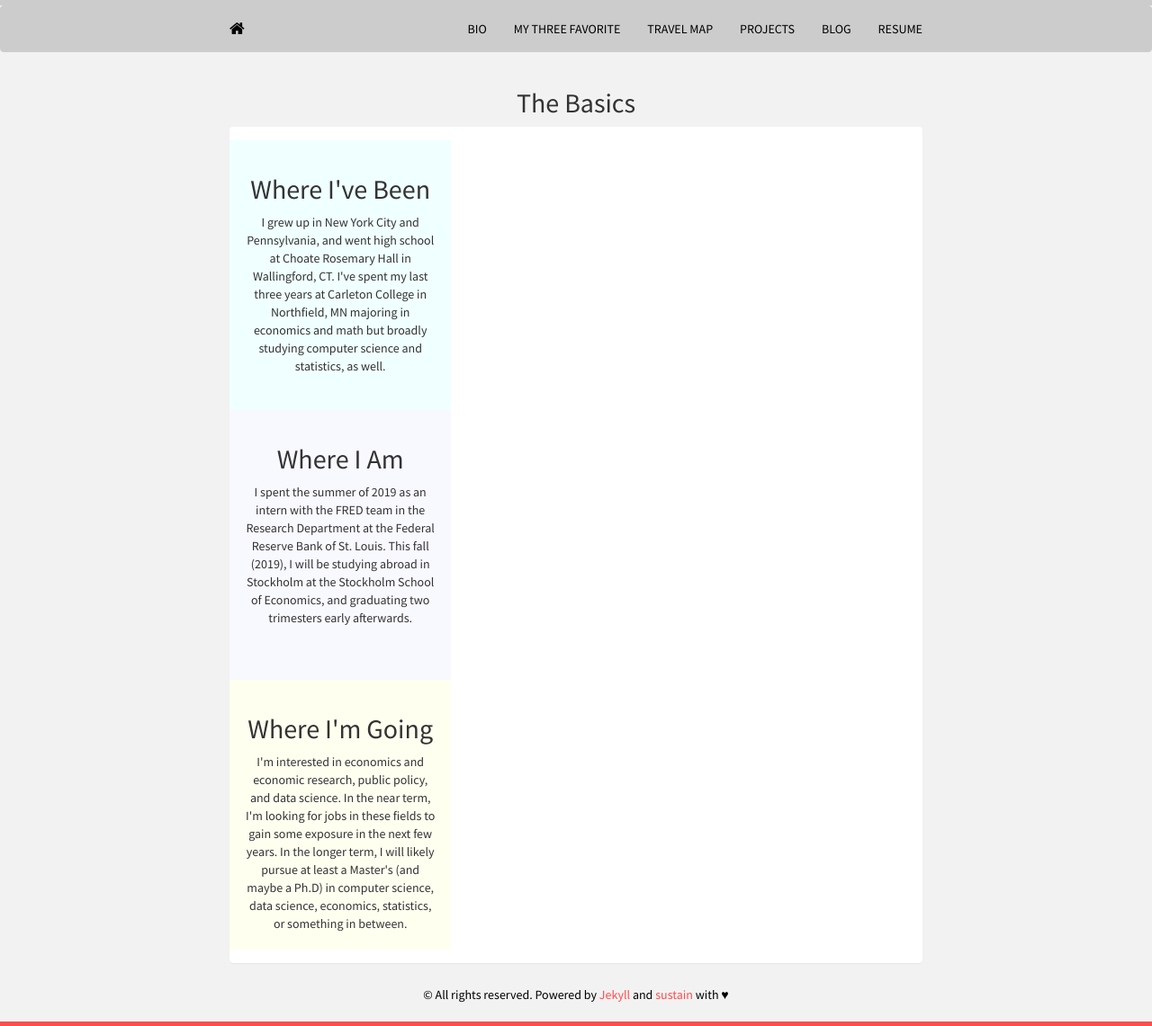
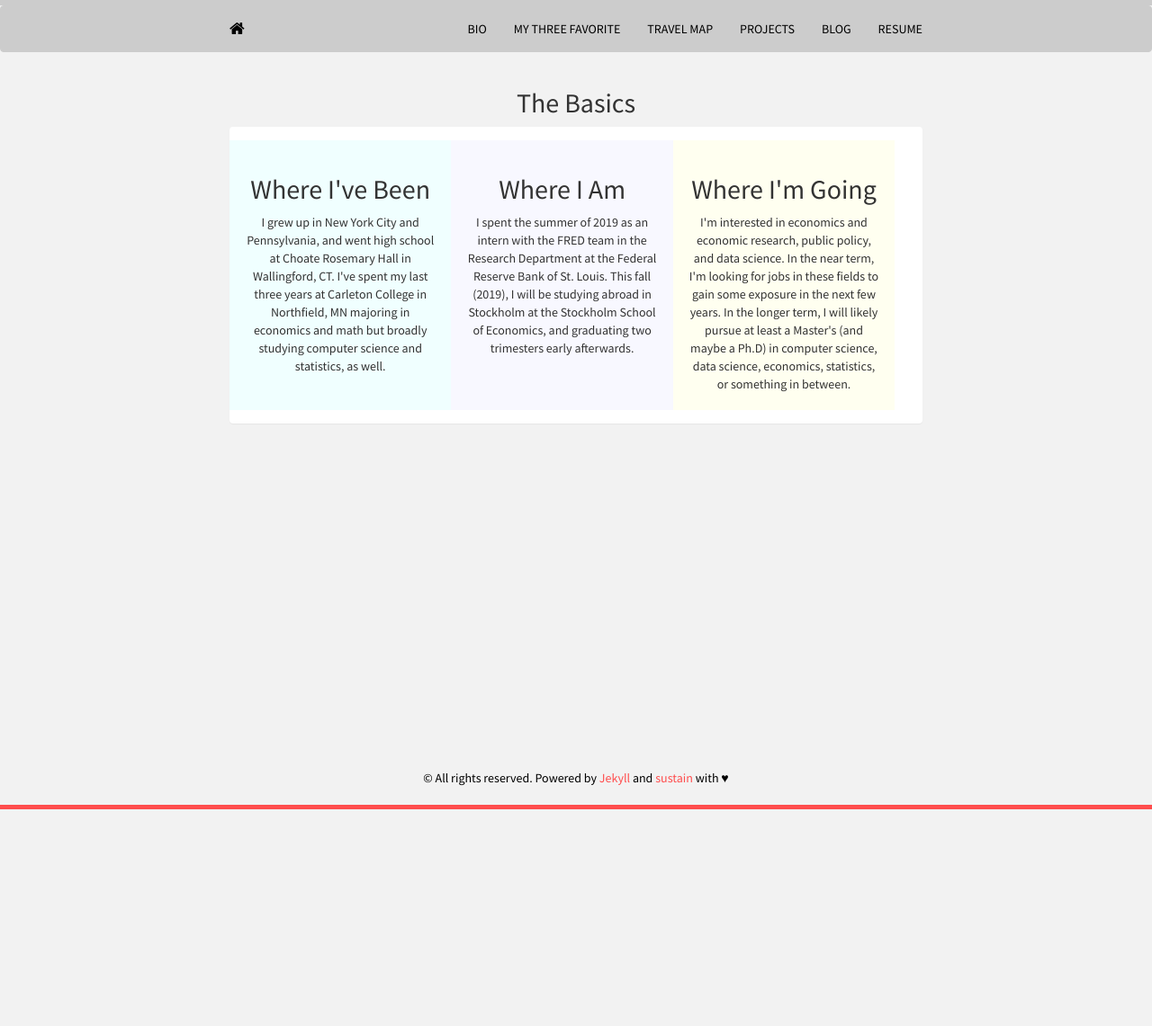
Before and after one commit to mrkaye97/mrkaye97.github.io, a Jekyll site: the page built from bio.html, in a window 1280 px wide. Shown: the whole page at 90% size. Built offline with Jekyll 4.4.1, drawn with Linux system fonts in a browser that asks for light colours; nearby versions of some CDN libraries; after the commit the page ends 900 px from its top, so only the background shows below that.

Commit message:
Update bio.html

```diff
--- a/bio.html
+++ b/bio.html
@@ -23,12 +23,13 @@ Title: Bio
 
 /* Create three equal columns that floats next to each other */
 .column {
+  margin: 0 auto;
+  float: left;
   width: 32%;
   padding: 18px;
   height: 300px; /* Should be removed. Only for demonstration */
   vertical-align: middle;
   text-align: center;
-  border-left: 9px;
 }
 
 /* Clear floats after the columns */
@@ -36,8 +37,6 @@ Title: Bio
   content: "";
   display: table;
   clear: both;
-  padding-left: 9px;
-  padding-right: 9px;
 }
 
 /* Responsive layout - makes the three columns stack on top of each other instead of next to each other */
```
